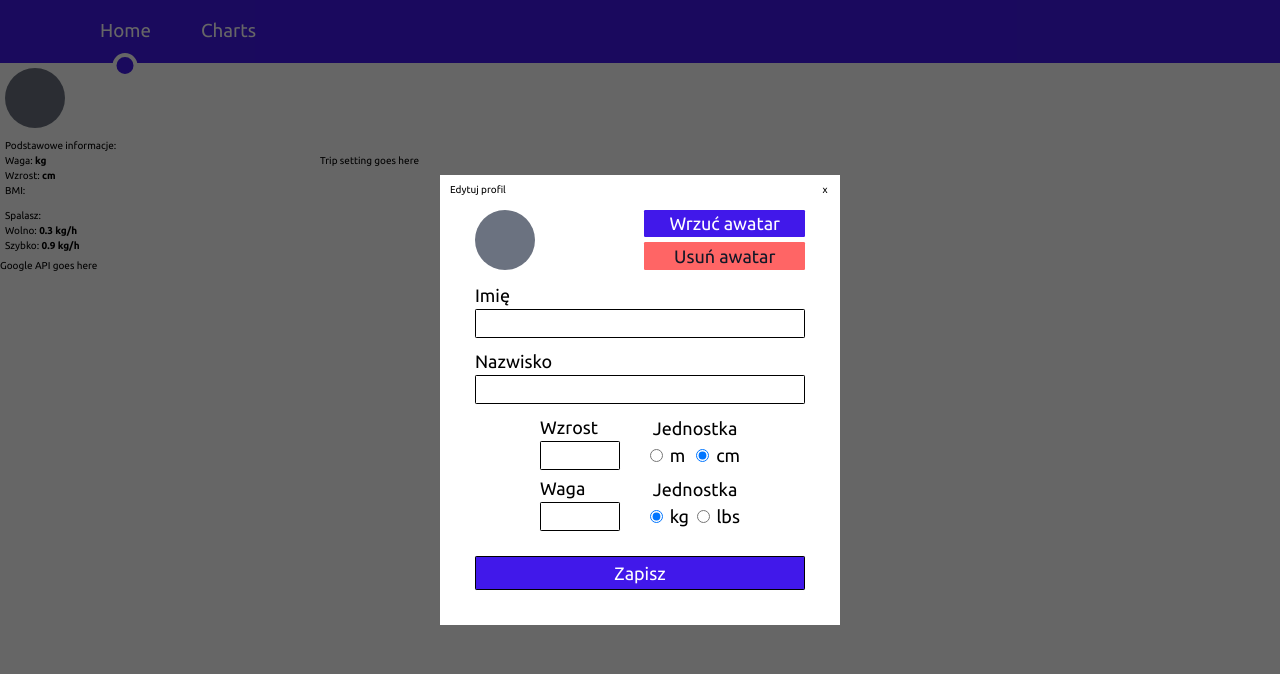
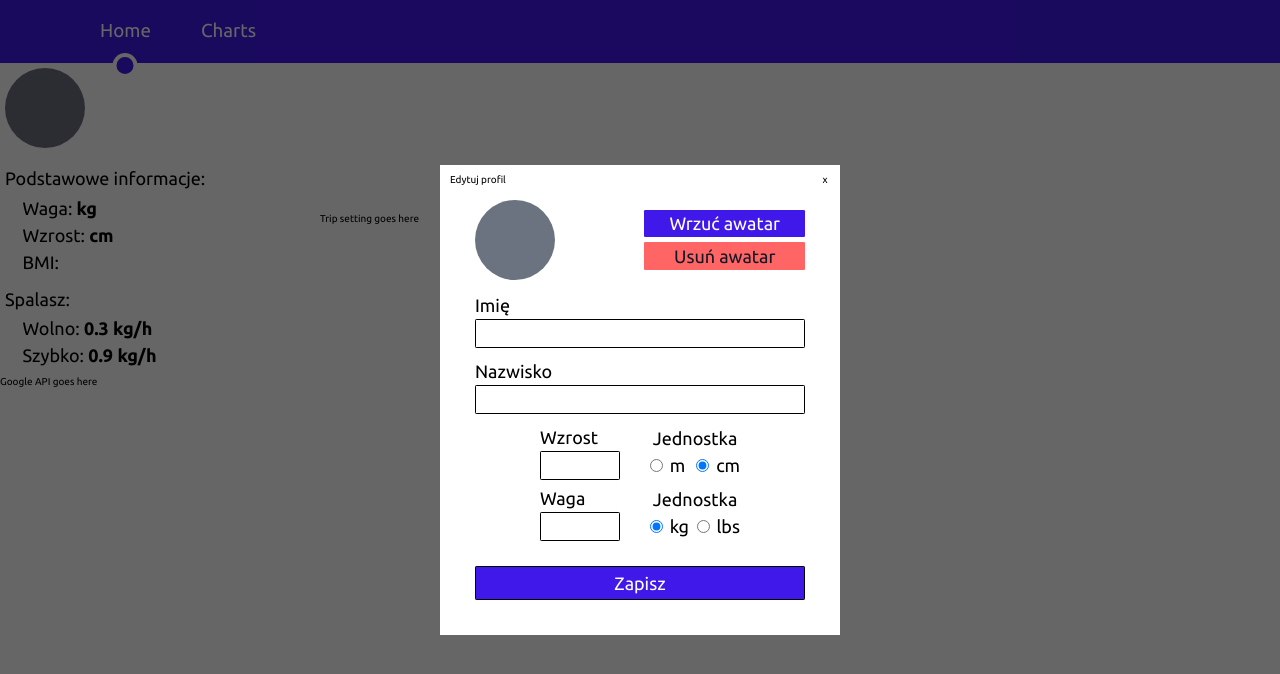
Before and after one commit to KrolMateusz/praktyki1, a Vue app: page / in a window 1280 px wide. Shown: the top 674 px of the page. Built offline with nearby package versions, Linux system fonts and the light colour scheme.

Commit message:
Feature/praktyki1-016-dynamic-value-change (#26)
* added dynamic calculation in input of weight and height

* added text base in profile, added dynamic change values in modal

```diff
--- a/src/components/common/Avatar.vue
+++ b/src/components/common/Avatar.vue
@@ -1,22 +1,22 @@
 <template>
-  <div class="relative w-24 h-24">
+  <div class="relative w-32 h-32">
     <img
       :src="getImage"
       alt="Your avatar"
-      class="w-24 h-24 rounded-full"
+      class="w-32 h-32 rounded-full"
       v-if="getImage"
     />
     <div
       class="
-        w-24
-        h-24
+        w-32
+        h-32
         relative
         flex
         justify-center
         items-center
         rounded-full
         bg-gray-500
-        text-6xl text-white
+        text-8xl text-white
         uppercase
       "
       v-else
--- a/src/components/common/Profile.vue
+++ b/src/components/common/Profile.vue
@@ -1,5 +1,5 @@
 <template>
-  <div class="max-w-sm">
+  <div class="max-w-sm text-base">
     <div class="flex w-full p-2">
       <div @click="$emit('openModal')" class="group relative cursor-pointer">
         <div
@@ -15,7 +15,7 @@
           class="
             cursor-pointer
             opacity-0
-            w-24
+            w-32
             text-center text-white
             absolute
             top-1/2
@@ -29,10 +29,10 @@
         </p>
       </div>
       <div class="flex flex-col justify-center ml-3">
-        <p class="font-medium text-5xl break-all">
+        <p class="font-medium text-7xl break-all">
           {{ name }}
         </p>
-        <p class="text-2xl break-all">{{ lastname }}</p>
+        <p class="text-5xl break-all">{{ lastname }}</p>
       </div>
     </div>
     <UserStats :FFMI="FFMI" :lowTempo="lowTempo" :fastTempo="fastTempo" />
--- a/src/components/common/UserInfoForm.vue
+++ b/src/components/common/UserInfoForm.vue
@@ -61,6 +61,7 @@
         />
         <radio-group
           :options="heightRadioOptions"
+          @change="dynamicHeight"
           classes="ml-8 w-36"
           group-label="Jednostka"
           v-model:selected="heightUnit"
@@ -86,6 +87,7 @@
         />
         <radio-group
           :options="weightRadioOptions"
+          @change="dynamicWeight"
           classes="relative ml-8 w-36"
           group-label="Jednostka"
           v-model:selected="weightUnit"
@@ -112,7 +114,6 @@ import Button from "@/components/common/Button";
 import Error from "@/components/common/Error";
 import RadioGroup from "@/components/common/RadioGroup";
 import TextInput from "@/components/common/TextInput";
-
 export default {
   name: "Modal",
   components: {
@@ -167,7 +168,22 @@ export default {
       const actualBMI = actualWeight / actualHeight ** 2;
       return actualBMI.toFixed(1);
     };
-
+    const dynamicHeight = () => {
+      if (heightUnit.value === "cm") {
+        height.value *= 100;
+      }
+      if (heightUnit.value === "m") {
+        height.value /= 100;
+      }
+    };
+    const dynamicWeight = () => {
+      if (weightUnit.value === "kg") {
+        weight.value = (weight.value * 0.454).toFixed(1);
+      }
+      if (weightUnit.value === "lbs") {
+        weight.value = (weight.value * 2.205).toFixed(1);
+      }
+    };
     const setUser = () => {
       emit("closeModal");
       store.commit("SET_USER", {
@@ -190,7 +206,6 @@ export default {
       reader.readAsDataURL(e.target.files[0]);
     };
     const clearAvatar = () => (image.value = "");
-
     return {
       image,
       name,
@@ -206,6 +221,8 @@ export default {
       setUser,
       uploadImage,
       clearAvatar,
+      dynamicHeight,
+      dynamicWeight,
     };
   },
 };
--- a/src/components/common/UserStats.vue
+++ b/src/components/common/UserStats.vue
@@ -1,6 +1,7 @@
 <template>
   <div class="flex flex-col p-2">
-    <p class="">Podstawowe informacje:</p>
+    <p class="pt-3">Podstawowe informacje:</p>
+    <div class="pl-7 pt-1">
       <p>
         Waga: <span class="font-semibold">{{ weight }} {{ weightUnit }}</span>
       </p>
@@ -17,8 +18,10 @@
         >
       </p>
     </div>
+  </div>
   <div class="infoContainer p-2">
     <p>Spalasz:</p>
+    <div class="pl-7 pt-1">
       <p>
         Wolno:
         <span class="font-semibold">{{ lowTempo }} {{ weightUnit }}/h</span>
@@ -27,6 +30,7 @@
         Szybko:
         <span class="font-semibold">{{ fastTempo }} {{ weightUnit }}/h</span>
       </p>
+    </div>
   </div>
 </template>
 
```
Lines whose indentation alone changed are shown as unchanged.
